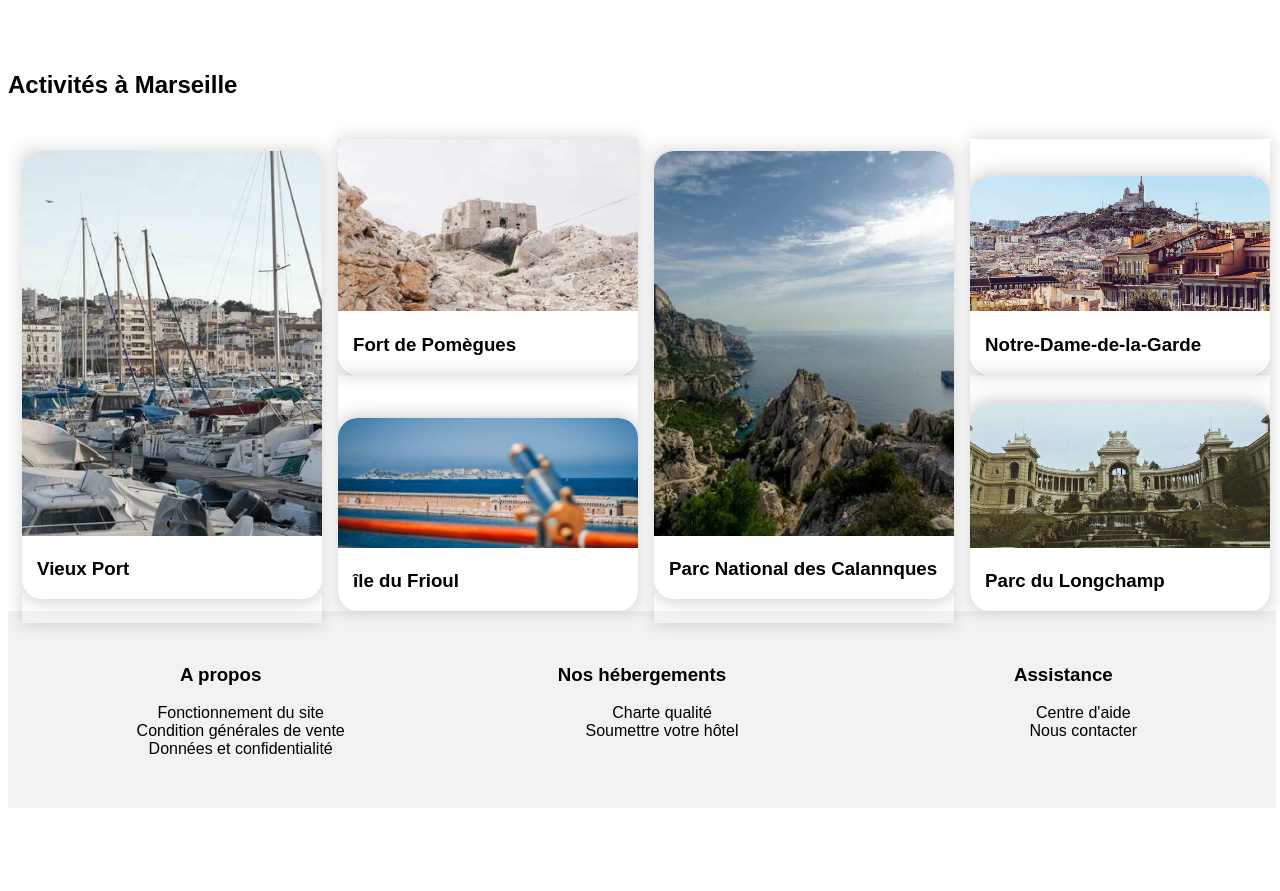
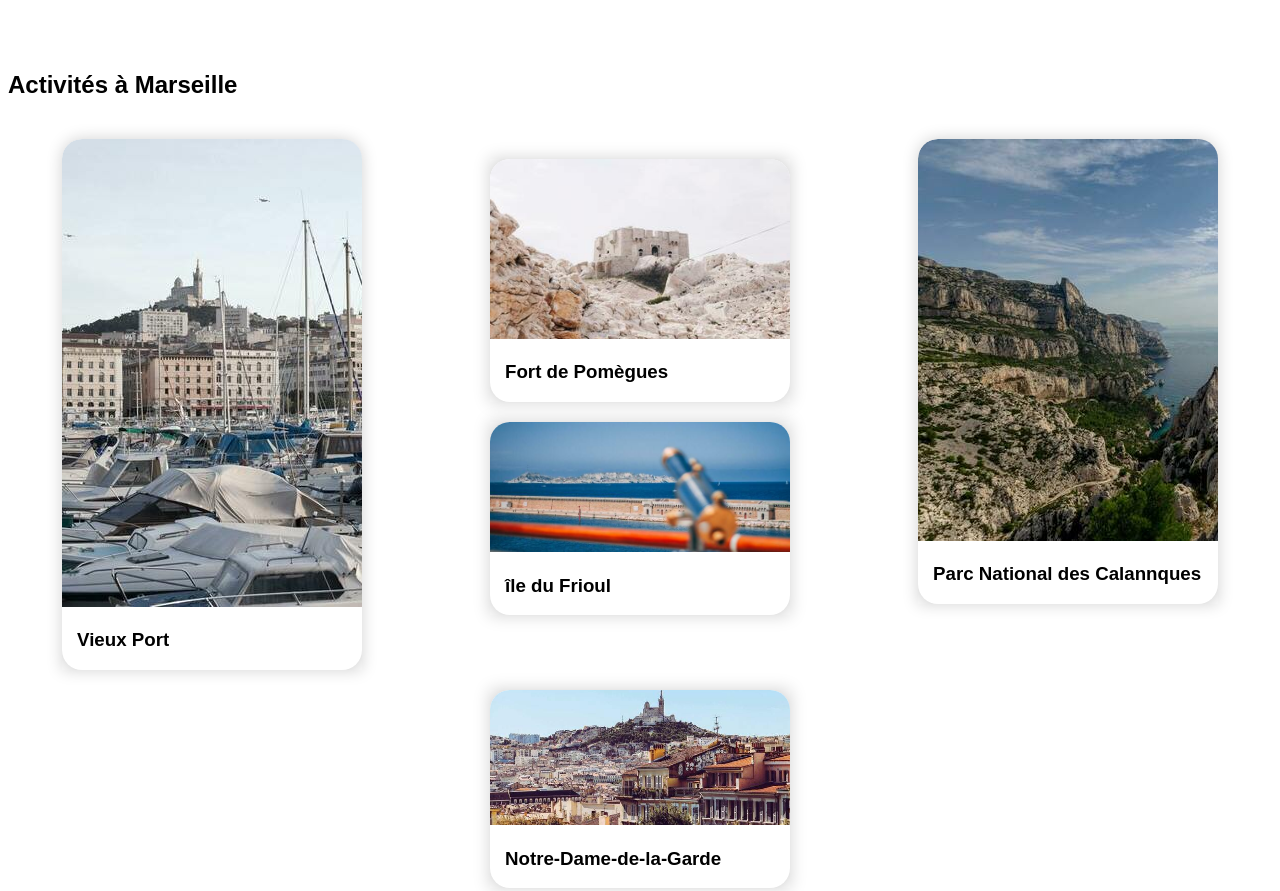
Before and after one commit to evanmarionneau/MarionneauEvan_2_030721, a plain HTML site: page index.html in a window 1280 px wide. Shown: the part 1920-2811 px from the top of the page. Before the commit the page ends 2736 px from the top, so only its background shows below. Drawn offline with Linux system fonts and the light colour scheme; a web font is replaced by a local one.

Commit message:
correction de certaines erreur css

```diff
--- a/style.css
+++ b/style.css
@@ -260,13 +260,16 @@ div article
 	margin-top: 30px;
 
 }
+
+
 .act
 {
     display: flex;
 	flex-wrap:  wrap;
 	width: auto;
+	justify-content: space-around;
+    width: 100%;
     margin-top: 20px;
-	justify-content: space-around;
 
 
 }
@@ -279,8 +282,8 @@ div article
     flex-direction: column ;
     justify-content:space-between;
     overflow: hidden;
-    height:100%;
-    margin: 12px;
+    border-radius: 20px 20px 0 0;
+    align-items: center;
 
 
 
@@ -293,7 +296,8 @@ div article
     flex-direction: column ;
     justify-content:flex-end;
     overflow: hidden;
-    height: 50%;
+    margin: 20px;
+    align-items: center;
 
 }
 .act h3
@@ -301,12 +305,11 @@ div article
 	padding-left: 15px;
 }
 
-.act img
+
+#port img
 {
-	width: 300px;
-	height: 385px;
-	border-radius: 20px 20px 0 0;
-	object-fit: cover;
+    border-radius: 20px 20px 0 0;
+    object-fit: cover;
 }
 
 #fort img
@@ -323,6 +326,12 @@ div article
 	height: 130px;
 	border-radius: 20px 20px 0 0;
 	object-fit: cover;
+}
+
+#parc img
+{
+    border-radius: 20px 20px 0 0;
+    object-fit: cover;
 }
 
 #notre-dame img
@@ -345,9 +354,12 @@ div article
 
 #port, #fort, #île, #parc, #notre-dame, #longchamp
 {
-	box-shadow: 0px 0px 20px #c0c0c0;
+
+    box-shadow: 0px 0px 20px #c0c0c0;
 	border-radius: 20px;
     max-width: 300px;
+
+
 }
 
     footer
```
